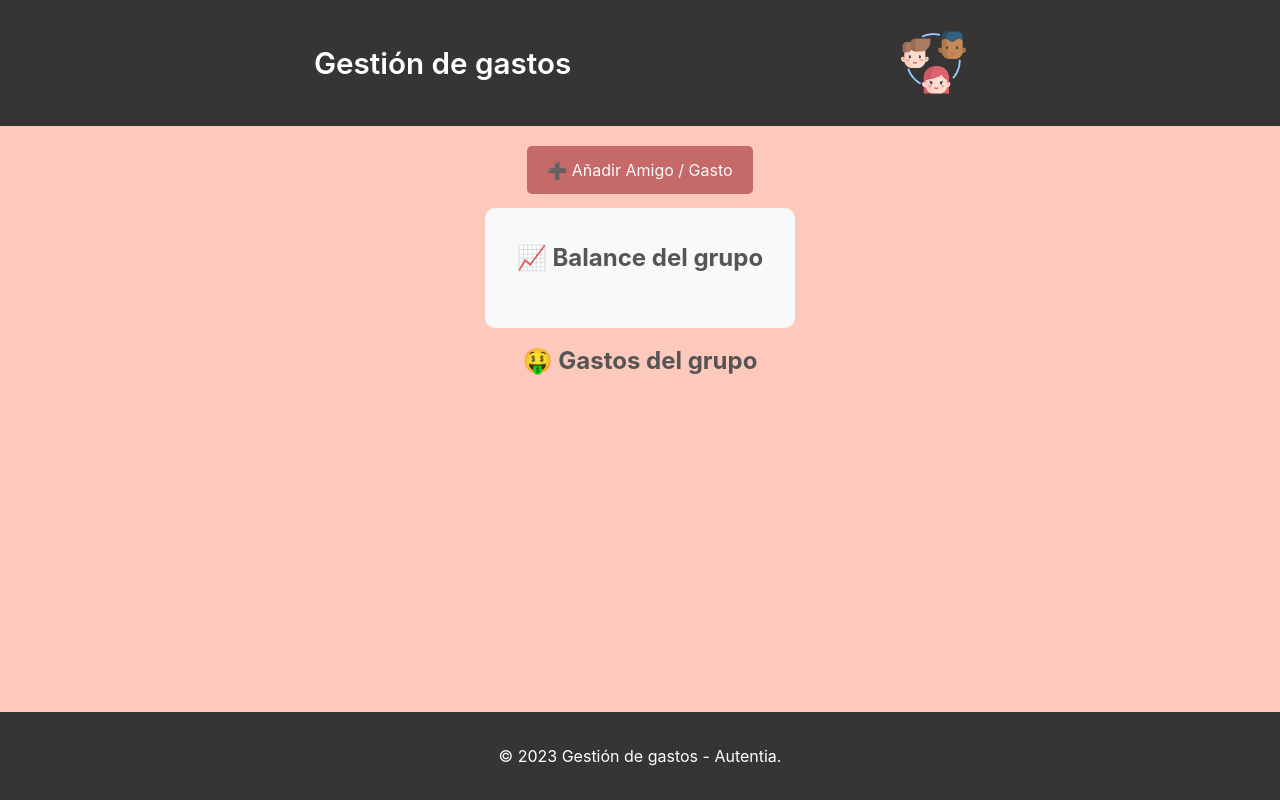
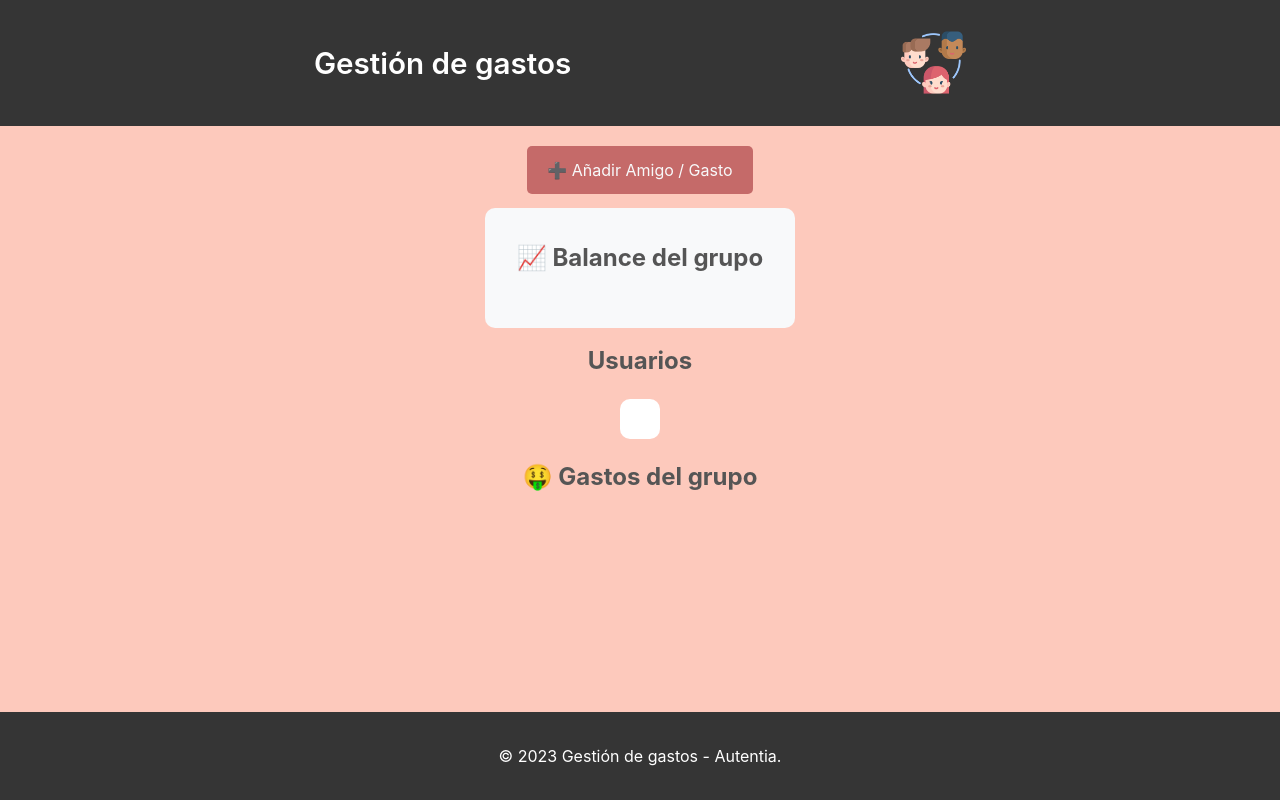
Before and after one commit to acalvom/gastos-compartidos-autentia, a React (Vite) app: page / in a window 1280 px wide. Built offline with nearby package versions, Linux system fonts and the light colour scheme.

Commit message:
feat: add component to list users

```diff
--- /dev/null
+++ b/src/modules/users/ui/components/user-list-component.tsx
@@ -0,0 +1,18 @@
+import { useUserList } from './use-user-list.hook'
+
+export const UserList = () => {
+  // TODO: enhance styles
+  const { users } = useUserList()
+  return (
+    <div className="home-users">
+      <h2 className="home-title">Usuarios</h2>
+      <ul className="home-user-list">
+        {users.map(({ firstName, lastName }) => (
+          <li>
+            {firstName} {lastName}
+          </li>
+        ))}
+      </ul>
+    </div>
+  )
+}
--- a/src/pages/Home/Home.css
+++ b/src/pages/Home/Home.css
@@ -24,6 +24,22 @@
   margin-top: 10px;
 }
 
+/* TODO: move to UserList component directory */
+.home-user-list {
+  display: flex;
+  flex-direction: column;
+  background-color: white;
+  padding: 20px;
+  border-radius: 10px;
+  margin: 20px auto;
+  width: max-content;
+  font-weight: 400;
+  color: dimgray;
+  li {
+    margin: 0 3px 0 0;
+  }
+}
+
 @media only screen and (max-width: 600px) {
   .home-balance {
     width: 100%;
--- a/src/pages/Home/Home.tsx
+++ b/src/pages/Home/Home.tsx
@@ -5,6 +5,7 @@ import { Layout } from '@/layout/Layout'
 import { Balances } from '@/models'
 
 import { ExpenseList } from '@/modules/expenses/ui/components/expense-list/expense-list.component'
+import { UserList } from '@/modules/users/ui/components/user-list-component'
 import './Home.css'
 
 export const Home = () => {
@@ -38,6 +39,7 @@ export const Home = () => {
         ))}
       </div>
 
+      <UserList />
       <ExpenseList />
       {/* <div className="home-expenses">
         <h2 className="home-title">{ExpenseTitle}</h2>
```
